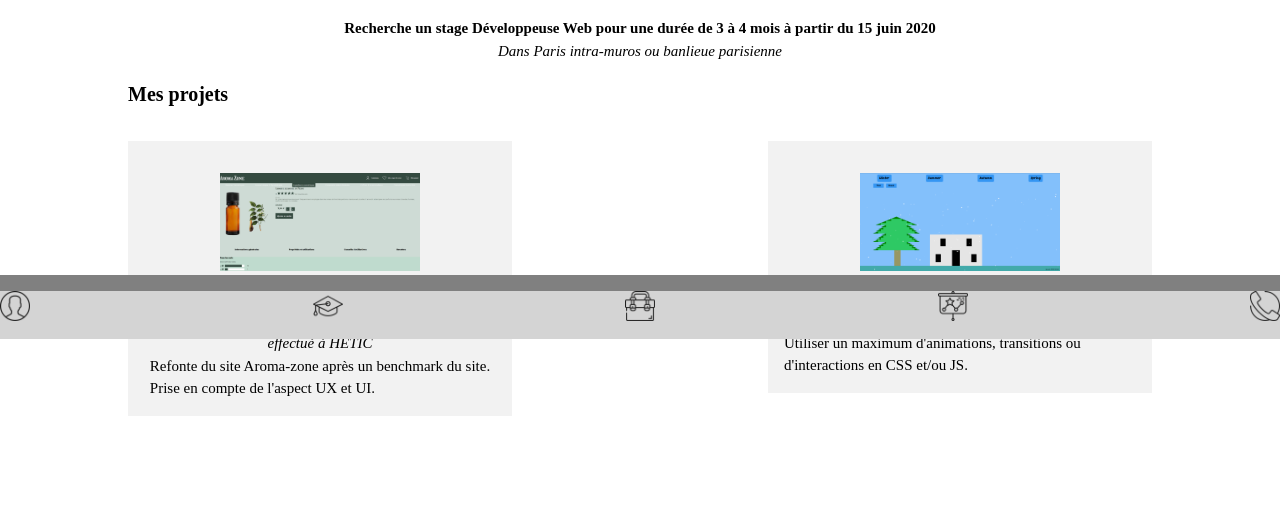
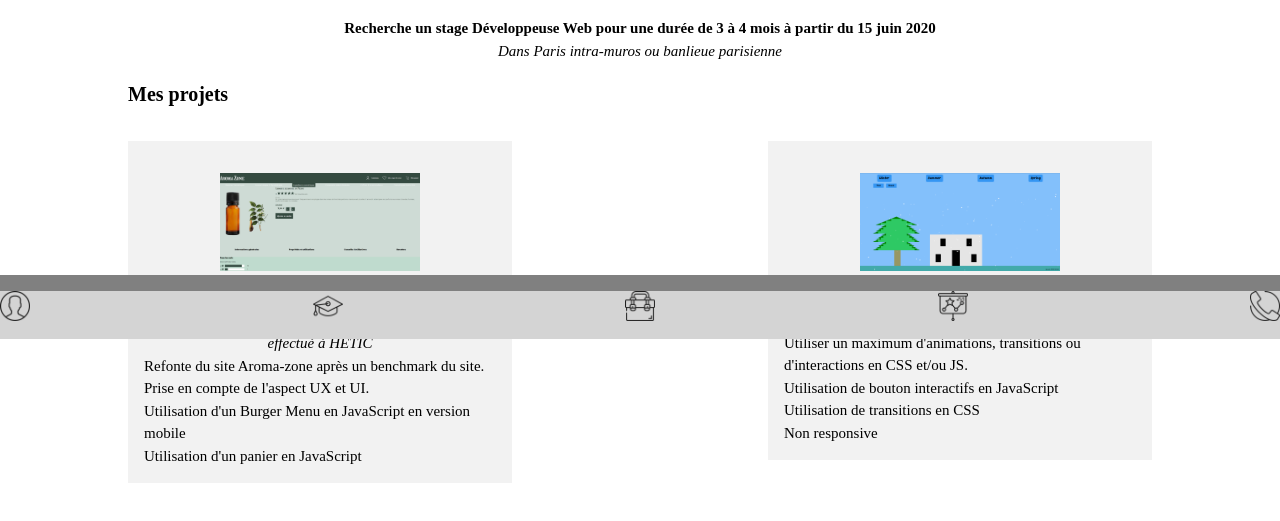
Before and after one commit to LauraTertre/portfolio, a plain HTML site: page index.html in a window 1280 px wide. Shown: the part 461-982 px from the top of the page. Drawn offline with Linux system fonts and the light colour scheme.

Commit message:
details_site

```diff
--- a/index.html
+++ b/index.html
@@ -54,6 +54,10 @@
                             <span class="description">
                                 Refonte du site Aroma-zone après un benchmark du site. <br>
                                 Prise en compte de l'aspect UX et UI.
+                                <ul>
+                                    <li>Utilisation d'un Burger Menu en JavaScript en version mobile</li>
+                                    <li>Utilisation d'un panier en JavaScript</li>
+                                </ul>
                             </span>
                             <span class="project-hover">
                                 <span class="more">+</span>
@@ -65,6 +69,11 @@
                             <span class="localisation">effectué à HETIC</span>
                             <span class="description">
                                 Utiliser un maximum d'animations, transitions ou d'interactions en CSS et/ou JS.
+                                <ul>
+                                    <li>Utilisation de bouton interactifs en JavaScript</li>
+                                    <li>Utilisation de transitions en CSS</li>
+                                    <li>Non responsive</li>
+                                </ul>
                             </span>
                             <span class="project-hover">
                                 <span class="more">+</span>
```
